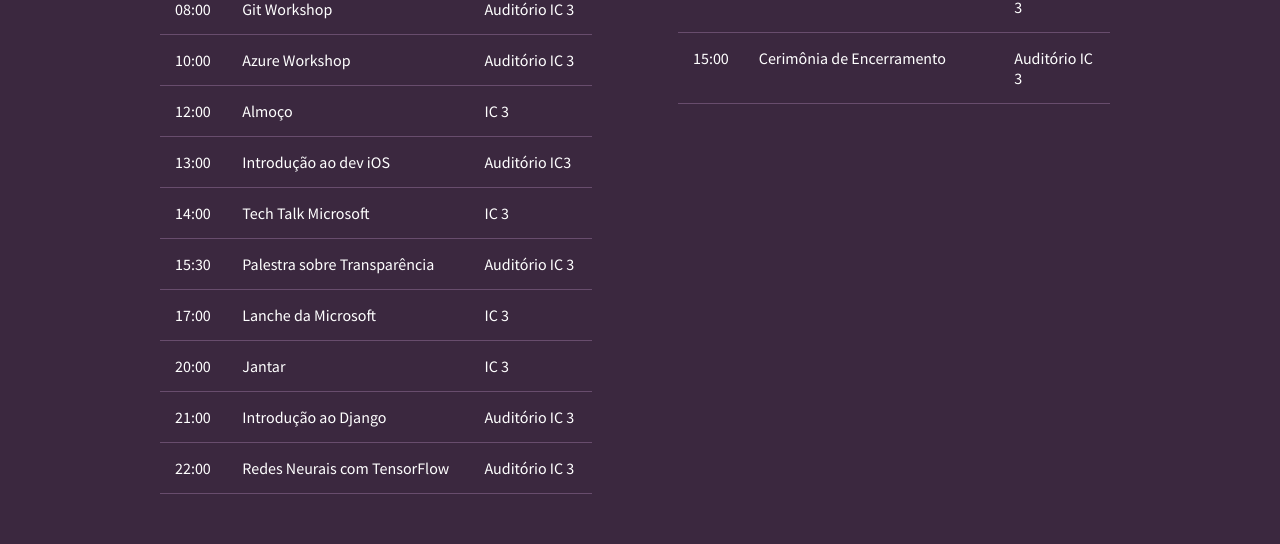
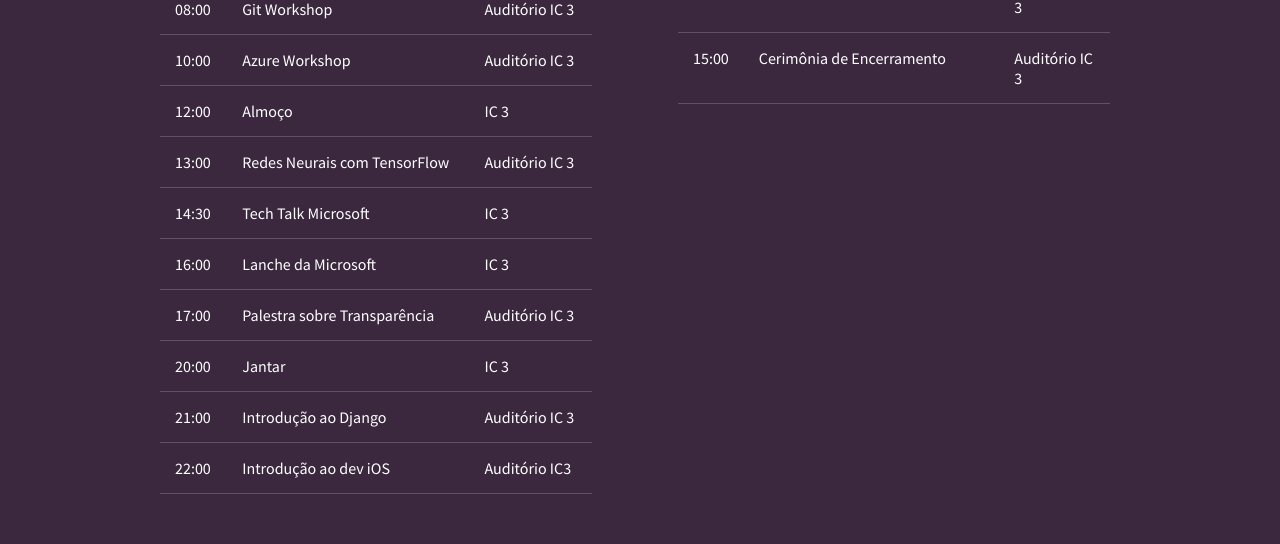
Before and after one commit to Maronato/cristalhack, a plain HTML site: page index.html in a window 1280 px wide. Shown: the part 2576-3120 px from the top of the page. Drawn offline with Linux system fonts and the light colour scheme; some packages are replaced by stand-ins of ours.

Commit message:
fixed timeline

```diff
--- a/index.html
+++ b/index.html
@@ -156,23 +156,23 @@
 						</tr>
 						<tr>
 							<td>13:00</td>
-							<td>Introdução ao dev iOS</td>
-							<td>Auditório IC3</td>
+							<td>Redes Neurais com TensorFlow</td>
+							<td>Auditório IC 3</td>
 						</tr>
 						<tr>
-							<td>14:00</td>
+							<td>14:30</td>
 							<td>Tech Talk Microsoft</td>
 							<td>IC 3</td>
 						</tr>
 						<tr>
-							<td>15:30</td>
-							<td>Palestra sobre Transparência</td>
-							<td>Auditório IC 3</td>
+							<td>16:00</td>
+							<td>Lanche da Microsoft</td>
+							<td>IC 3</td>
 						</tr>
 						<tr>
 							<td>17:00</td>
-							<td>Lanche da Microsoft</td>
-							<td>IC 3</td>
+							<td>Palestra sobre Transparência</td>
+							<td>Auditório IC 3</td>
 						</tr>
 						<tr>
 							<td>20:00</td>
@@ -186,8 +186,8 @@
 						</tr>
 						<tr>
 							<td>22:00</td>
-							<td>Redes Neurais com TensorFlow</td>
-							<td>Auditório IC 3</td>
+							<td>Introdução ao dev iOS</td>
+							<td>Auditório IC3</td>
 						</tr>
 					</table>
 				</div>
```
